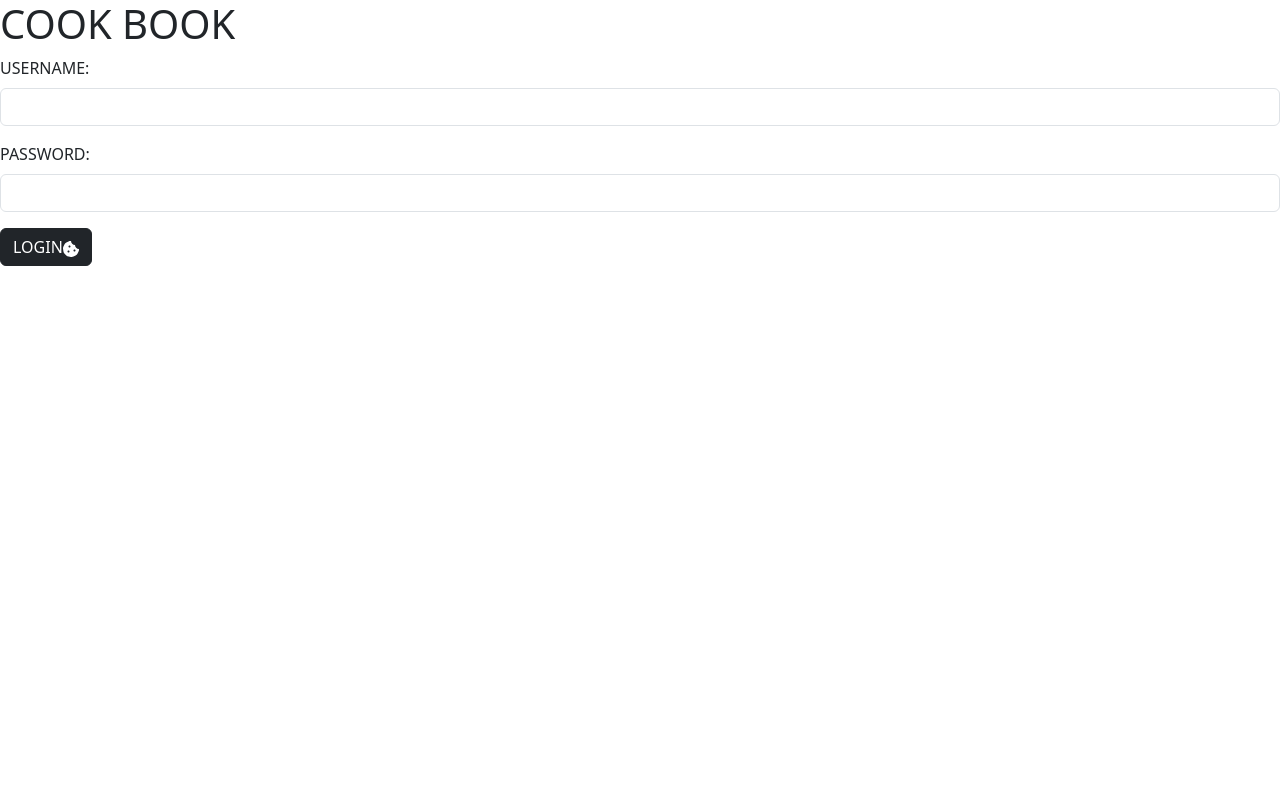
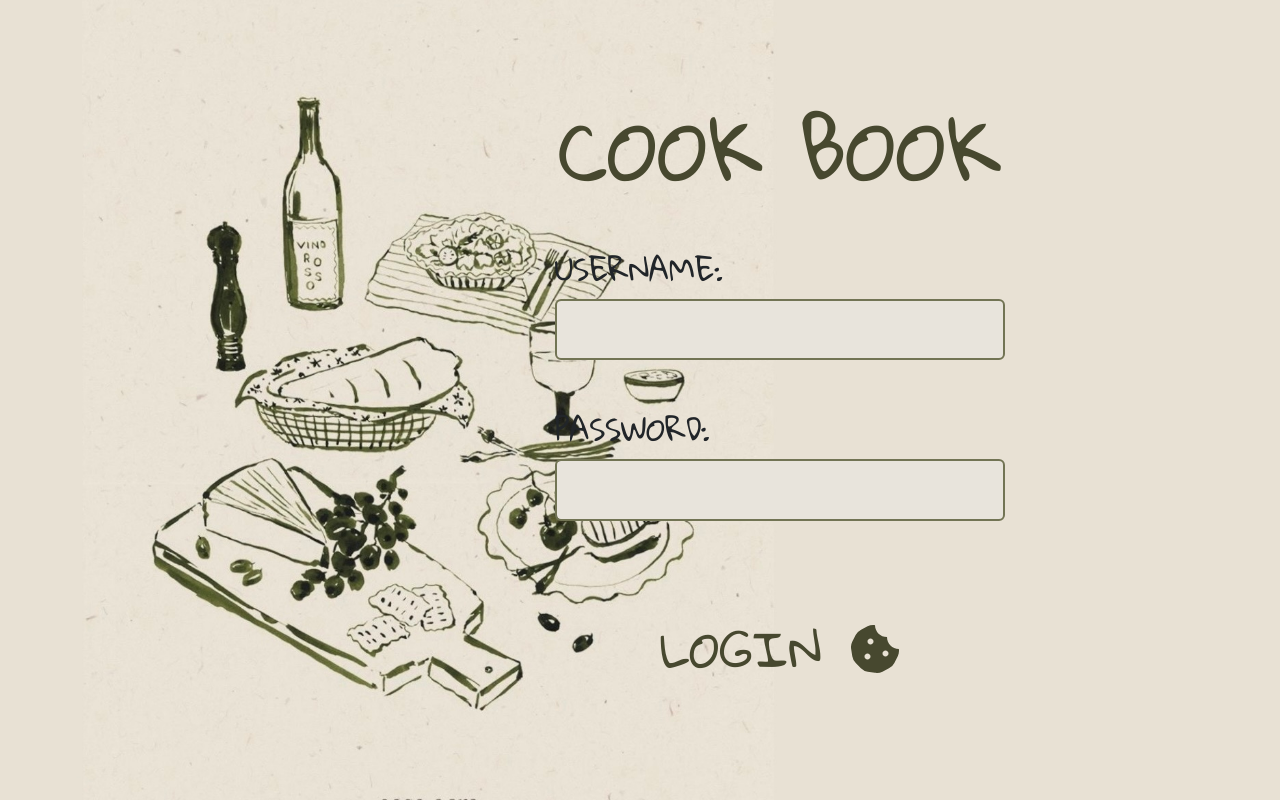
Before and after one commit to platiins/cook-book, a React (Create React App) app: page / in a window 1280 px wide. Built offline with nearby package versions, Linux system fonts and the light colour scheme.

Commit message:
fixed login page style

```diff
--- a/src/components/login.js
+++ b/src/components/login.js
@@ -1,10 +1,10 @@
 import Button from "react-bootstrap/Button";
 import Form from "react-bootstrap/Form";
 import { useState } from "react";
-import "../styles/styles.scss";
 import { LuLogOut } from "react-icons/lu";
 import { FaCookieBite } from "react-icons/fa";
 import App from "../App";
+import "../styles/styles.scss";
 
 function Login() {
   const [username, setUsername] = useState("");
@@ -37,6 +37,7 @@ function Login() {
           </Button>
         </div>
       ) : (
+        <div className="login-page">
           <section className="login-container">
             <h1 className="admin-title">COOK BOOK</h1>
             <Form className="login-form" onSubmit={handleLogin}>
@@ -70,6 +71,7 @@ function Login() {
               {error && <div>{error}</div>}
             </Form>
           </section>
+        </div>
       )}
     </div>
   );
```
Lines whose indentation alone changed are shown as unchanged.
